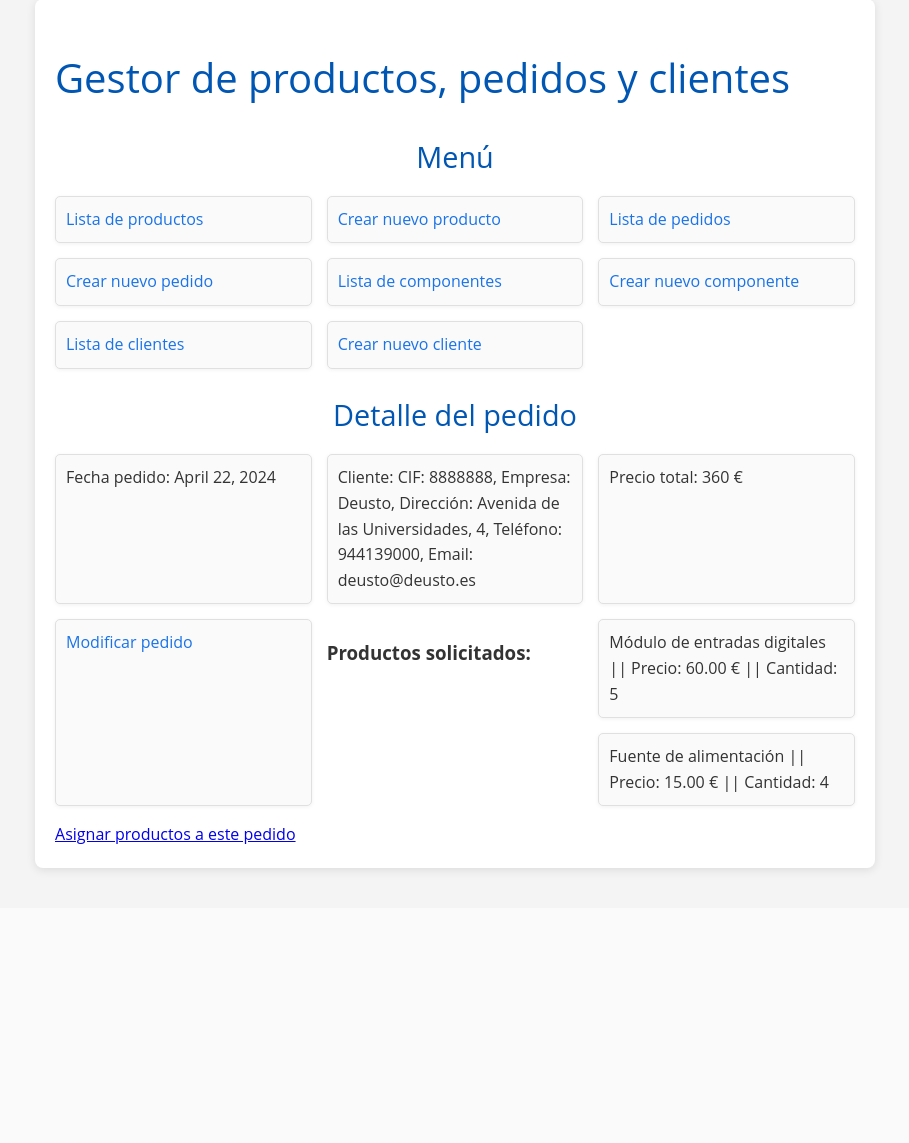
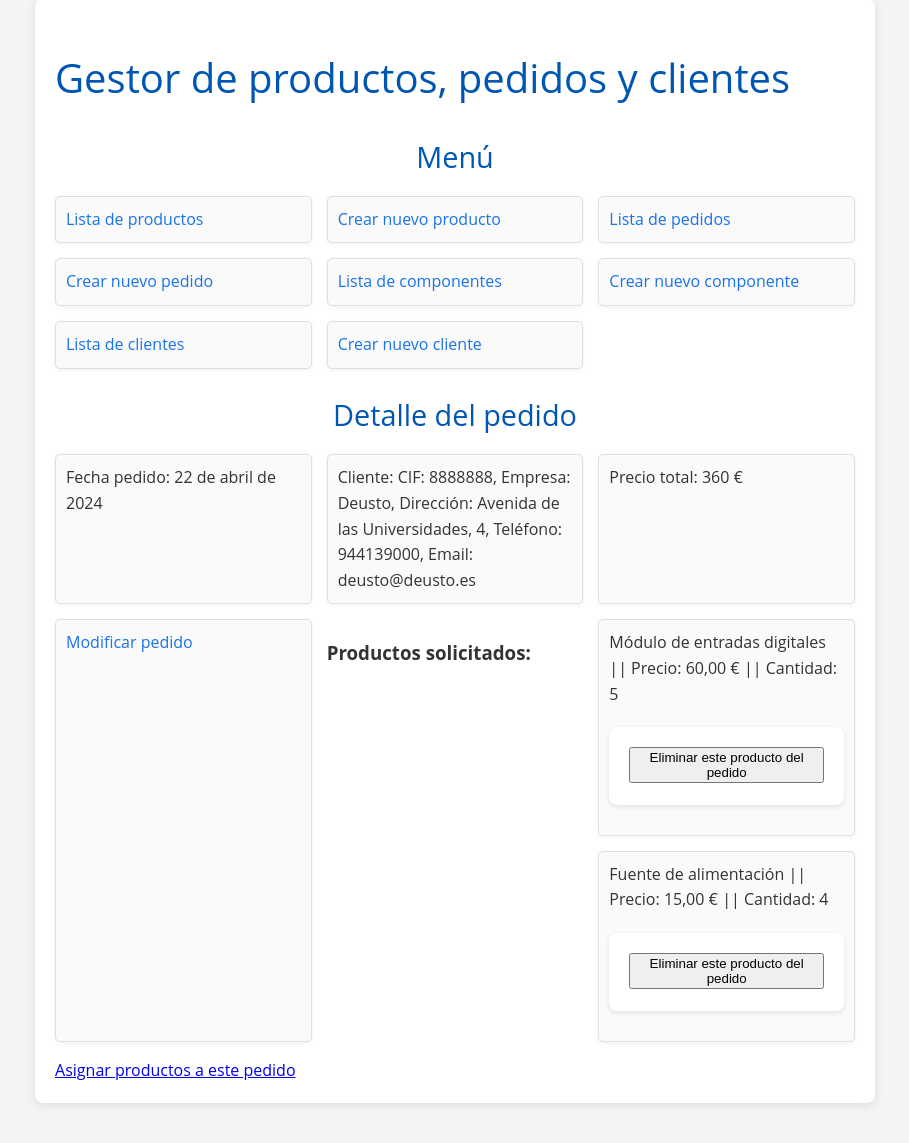
Before and after one commit to andreacastrodlc/ProyectoWebColaborativo, a Django app: page /appDjango/pedidos/27 in a window 1280 px wide. Shown: the part 41-1184 px from the top of the page, without its empty margins (185-1094 px from the left). Before the commit the page ends 914 px from the top, so only its background shows below. Run offline with Django 4.2, Linux system fonts and the light colour scheme; data comes from the database, SQL or seed files in the repository; both versions use the stored data as it was after the commit.

Commit message:
funcionalidad eliminar productos de pedido

```diff
--- a/ProyectoWeb/ProyectoWeb/settings.py
+++ b/ProyectoWeb/ProyectoWeb/settings.py
@@ -105,7 +105,7 @@ AUTH_PASSWORD_VALIDATORS = [
 # Internationalization
 # https://docs.djangoproject.com/en/4.2/topics/i18n/
 
-LANGUAGE_CODE = 'en-us'
+LANGUAGE_CODE = 'es-es'
 
 TIME_ZONE = 'UTC'
 
--- a/ProyectoWeb/appDjango/urls.py
+++ b/ProyectoWeb/appDjango/urls.py
@@ -4,26 +4,33 @@ from .views import (ProductoListView, ProductoDetailView, ProductoCreateView, Pe
                     PedidoDetailView, ComponenteListView, ComponenteDetailView, ComponenteCreateView,
                     asignar_componentes_producto, asignar_productos_pedido, ProductoUpdateView, ProductoDeleteView,
                     ClienteListView, ClienteDetailView, ClienteCreateView, ClienteDeleteView, ClienteUpdateView,
-                    PedidoUpdateView)
+                    PedidoUpdateView, EliminarProductoPedidoView)
 
 urlpatterns = [
+    # urls para productos
     path('productos/', ProductoListView.as_view(), name='index_productos'),
     path('productos/<int:pk>', ProductoDetailView.as_view(), name='productos_show'),
     path('productos/eliminar/<int:pk>/', ProductoDeleteView.as_view(), name='producto_delete'),
     path('productos/modificar/<int:pk>', ProductoUpdateView.as_view(), name='producto_update'),
     path('productos/create', ProductoCreateView.as_view(), name='producto_create'),
+    # urls para clientes
     path('clientes/', ClienteListView.as_view(), name='index_clientes'),
     path('clientes/<int:pk>', ClienteDetailView.as_view(), name='clientes_show'),
     path('clientes/eliminar/<int:pk>/', ClienteDeleteView.as_view(), name='cliente_delete'),
     path('clientes/modificar/<int:pk>', ClienteUpdateView.as_view(), name='cliente_update'),
     path('clientes/create', ClienteCreateView.as_view(), name='cliente_create'),
+    # urls para pedidos
     path('pedidos/', PedidoListView.as_view(), name='index_pedidos'),
     path('pedidos/<int:pk>', PedidoDetailView.as_view(), name='pedidos_show'),
     path('pedidos/create', PedidoCreateView.as_view(), name='pedido_create'),
     path('pedidos/modificar/<int:pk>', PedidoUpdateView.as_view(), name='pedido_update'),
+    # urls para componentes
     path('componentes/', ComponenteListView.as_view(), name='index_componentes'),
     path('componentes/<int:pk>', ComponenteDetailView.as_view(), name='componente_show'),
     path('componentes/create', ComponenteCreateView.as_view(), name='componente_create'),
+    # urls para asignar/eliminar relaciones a entidades
     path('productos/<int:pk>/asignar_componentes/', asignar_componentes_producto, name='asignar_componentes_producto'),
-    path('asignar_productos_pedido/<int:pk_pedido>', asignar_productos_pedido, name='asignar_productos_pedido')
+    path('asignar_productos_pedido/<int:pk_pedido>', asignar_productos_pedido, name='asignar_productos_pedido'),
+    path('pedidos/eliminar_producto/<int:pk_pedido>/', EliminarProductoPedidoView.as_view(),
+         name='eliminar_producto_pedido')
 ]
--- a/ProyectoWeb/appDjango/views.py
+++ b/ProyectoWeb/appDjango/views.py
@@ -1,5 +1,5 @@
 
-from django.db.models import Sum, F
+from django.db.models import Sum, F # imports que permiten realizar operaciones sobre consultas a la bbdd
 from django.shortcuts import render, get_object_or_404, redirect
 from django.urls import reverse_lazy
 from django.views.generic import ListView, DetailView, View, DeleteView, UpdateView
@@ -9,17 +9,20 @@ from appDjango.forms import ProductoForm, PedidoForm, ComponenteForm, ClienteFor
 from appDjango.models import Producto, Pedido, ComponenteProducto, Componente, Contenidopedido, Cliente
 
 
-# Vistas de Producto
+# VISTAS DE PRODUCTO
+# vista para listar productos
 class ProductoListView(ListView):
     model = Producto
     template_name = "appDjango/producto_index.html"
     context_object_name = "productos"
 
 
+# vista de detalle de producto
 class ProductoDetailView(DetailView):
     model = Producto
 
 
+# vista de creacion de producto
 class ProductoCreateView(View):
     def get(self, request):
         formulario = ProductoForm()
@@ -34,11 +37,13 @@ class ProductoCreateView(View):
         return render(request, 'appDjango/producto_create.html', {'formulario': formulario})
 
 
+# vista de eliminacion de producto
 class ProductoDeleteView(DeleteView):
     model = Producto
     success_url = reverse_lazy('index_productos')
 
 
+# vista de modificacion de producto
 class ProductoUpdateView(UpdateView):
     model = Producto
     template_name = 'appDjango/producto_update.html'
@@ -61,18 +66,20 @@ class ProductoUpdateView(UpdateView):
             return render(request, self.template_name, context)
 
 
-# Vistas de Pedido
+# VISTAS DE PEDIDO
+# vista para listar pedidos
 class PedidoListView(ListView):
     model = Pedido
     template_name = "appDjango/pedido_index.html"
     context_object_name = "pedidos"
 
 
+# vista de detalle de pedido, en la que se calcula el precio total del propio pedido, realizado gracias a las fuentes:
+# https://stackoverflow.com/questions/53023775/simple-math-on-django-views-with-decimals
+# https://docs.djangoproject.com/en/5.0/ref/models/expressions/
 class PedidoDetailView(DetailView):
     model = Pedido
 
-# https://stackoverflow.com/questions/53023775/simple-math-on-django-views-with-decimals
-# https://docs.djangoproject.com/en/5.0/ref/models/expressions/
     def get_context_data(self, **kwargs):
         context = super().get_context_data(**kwargs)
         pedido = self.object
@@ -88,6 +95,7 @@ class PedidoDetailView(DetailView):
         return context
 
 
+# vista de creacion de pedido
 class PedidoCreateView(View):
     def get(self, request):
         formulario = PedidoForm()
@@ -102,6 +110,7 @@ class PedidoCreateView(View):
         return render(request, 'appDjango/pedido_create.html', {'formulario': formulario})
 
 
+# vista de modificacion de pedido, unicamente se modifica el cliente y la fecha del pedido
 class PedidoUpdateView(UpdateView):
     model = Pedido
     template_name = 'appDjango/pedido_update.html'
@@ -124,17 +133,20 @@ class PedidoUpdateView(UpdateView):
             return render(request, self.template_name, context)
 
 
-# Vistas de Componente
+# VISTAS DE COMPONENTE
+# vista para listar componentes
 class ComponenteListView(ListView):
     model = Componente
     template_name = "appDjango/componente_index.html"
     context_object_name = "componentes"
 
 
+# vista de detalle de componente
 class ComponenteDetailView(DetailView):
     model = Componente
 
 
+# vista de creacion de componente
 class ComponenteCreateView(View):
     def get(self, request):
         formulario = ComponenteForm()
@@ -148,17 +160,21 @@ class ComponenteCreateView(View):
             return redirect('index_componentes')
         return render(request, 'appDjango/componente_create.html', {'formulario': formulario})
 
-# Vistas de Cliente
+
+# VISTAS DE CLIENTE
+# vista para listar clientes
 class ClienteListView(ListView):
     model = Cliente
     template_name = "appDjango/cliente_index.html"
     context_object_name = "clientes"
 
 
+# vista de detalle de cliente
 class ClienteDetailView(DetailView):
     model = Cliente
 
 
+# vista para crear cliente
 class ClienteCreateView(View):
     def get(self, request):
         formulario = ClienteForm()
@@ -173,11 +189,13 @@ class ClienteCreateView(View):
         return render(request, 'appDjango/cliente_create.html', {'formulario': formulario})
 
 
+# vista para eliminar cliente
 class ClienteDeleteView(DeleteView):
     model = Cliente
     success_url = reverse_lazy('index_clientes')
 
 
+# vista para modificar datos de un cliente
 class ClienteUpdateView(UpdateView):
     model = Cliente
     template_name = 'appDjango/cliente_update.html'
@@ -200,7 +218,8 @@ class ClienteUpdateView(UpdateView):
             return render(request, self.template_name, context)
 
 
-# Vistas con funciones especificas
+# VISTAS CON FUNCIONES ESPECIFICAS
+# vista para asignar componentes a un producto en especifico
 def asignar_componentes_producto(request, pk):
     # se obtiene el objeto del producto al que vamos a anadir componentes
     producto = get_object_or_404(Producto, pk=pk)
@@ -224,21 +243,33 @@ def asignar_componentes_producto(request, pk):
     return render(request, 'appDjango/asignar_componentes_producto.html', context)
 
 
+# vista para asignar productos a un pedido
 def asignar_productos_pedido(request, pk_pedido):
     pedido = get_object_or_404(Pedido, pk=pk_pedido)
 
+# si se envia el formulario:
     if request.method == 'POST':
+        # obtener producto y cantidad introducida
         producto_id = request.POST.get('producto_id')
         cantidad = int(request.POST.get('cantidad', 0))
 
         if producto_id and cantidad > 0:
             producto = get_object_or_404(Producto, pk=producto_id)
 
+            # crear un objeto contenido pedido nuevo con los datos obtenidos a traves del formulario
             Contenidopedido.objects.create(referencia_pedido=pedido, referencia_producto=producto,
                                            cantidad_producto=cantidad)
-
             return redirect('pedidos_show', pk=pk_pedido)
 
     productos = Producto.objects.all()
     context = {'pedido': pedido, 'productos': productos}
     return render(request, 'appDjango/asignar_productos_pedido.html', context)
+
+
+# vista para eliminar productos de un pedido
+class EliminarProductoPedidoView(View):
+    def post(self, request, pk_pedido):
+        producto_pedido_id = request.POST.get('producto_pedido_id')
+        contenido_producto = get_object_or_404(Contenidopedido, pk=producto_pedido_id)
+        contenido_producto.delete()
+        return redirect('pedidos_show', pk=pk_pedido)
--- a/ProyectoWeb/templates/appDjango/pedido_create.html
+++ b/ProyectoWeb/templates/appDjango/pedido_create.html
@@ -10,8 +10,9 @@
             {{ formulario.cif_cliente }}
         </div>
         <div>
-            <label for="{{ formulario.direccion_envio.id_for_label }}">Fecha:</label>
-            {{ formulario.fecha_pedido }}
+            <label for="{{ formulario.fecha_pedido.id_for_label }}">Fecha:</label>
+            <input type="date" id="{{ formulario.fecha_pedido.id_for_label }}"
+                   name="{{ formulario.fecha_pedido.name }}" required>
         </div>
 
         <input type="submit" value="Nuevo pedido"/>
--- a/ProyectoWeb/templates/appDjango/pedido_detail.html
+++ b/ProyectoWeb/templates/appDjango/pedido_detail.html
@@ -11,9 +11,16 @@
             <h3>Productos solicitados:</h3>
             <ul>
                 {% for producto_pedido in object.contenidopedido_set.all %}
-                    <li>{{ producto_pedido.referencia_producto.nombre_producto }} || Precio:
-                        {{ producto_pedido.referencia_producto.precio_producto }} € || Cantidad:
-                        {{ producto_pedido.cantidad_producto }}</li>
+                    <li>
+                        {{ producto_pedido.referencia_producto.nombre_producto }} ||
+                        Precio: {{ producto_pedido.referencia_producto.precio_producto }} € ||
+                        Cantidad: {{ producto_pedido.cantidad_producto }}
+                        <form action="{% url 'eliminar_producto_pedido' pedido.pk %}" method="post">
+                            {% csrf_token %}
+                            <input type="hidden" name="producto_pedido_id" value="{{ producto_pedido.pk }}">
+                            <button type="submit">Eliminar este producto del pedido</button>
+                        </form>
+                    </li>
                 {% endfor %}
             </ul>
         </ul>
```
Also changed, not shown: ProyectoWeb/db.sqlite3.
